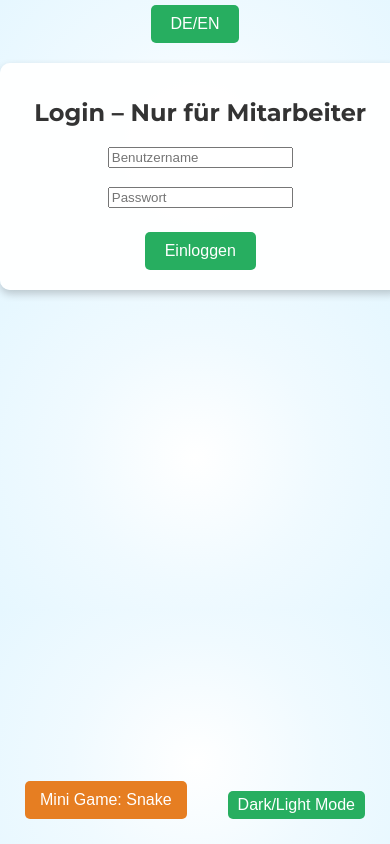
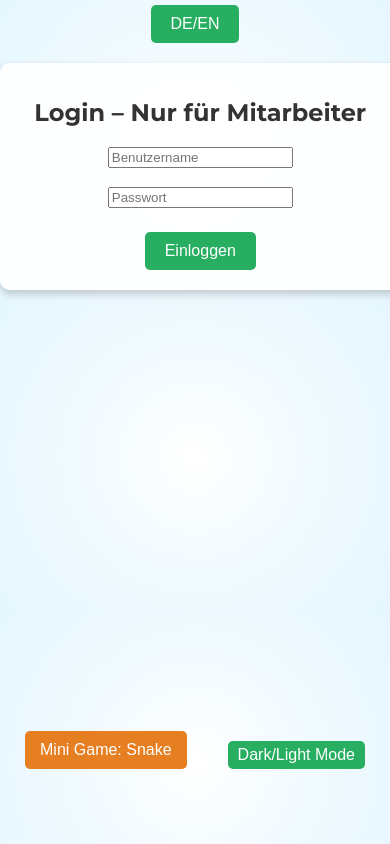
Before and after one commit to EM06-jpg/Quiz-Pohl-Handels-GmbH, a plain HTML site: page index.html in a window 390 px wide. Drawn offline with nearby package versions, Linux system fonts and the light colour scheme.

Commit message:
index.html

```diff
--- a/index.html
+++ b/index.html
@@ -118,6 +118,7 @@
       bottom: 0;
       width: 100%;
       text-align: center;
+      z-index: 900; /* Footer liegt unter den Buttons */
     }
     /* Fortschrittsanzeige */
     #progress-container {
@@ -158,7 +159,7 @@
     #results-table-container {
       margin-top: 30px;
     }
-    /* Dark/Light Mode Toggle & Mini Game Button */
+    /* Fixierte Buttons für Dark/Light Mode und Mini Game */
     #mode-toggle {
       position: fixed;
       bottom: 20px;
@@ -187,7 +188,7 @@
       color: #fff;
       border: none;
       border-radius: 5px;
-      z-index: 10000;
+      z-index: 1000;
     }
     /* Easter Egg */
     #easter-egg {
@@ -201,7 +202,7 @@
       border-radius: 8px;
       box-shadow: 0 2px 8px rgba(0,0,0,0.3);
     }
-    /* Responsive */
+    /* Responsive Anpassungen */
     @media (max-width: 600px) {
       header h1 {
         font-size: 2em;
@@ -226,6 +227,10 @@
       }
       #progress-text {
         font-size: 1.2em;
+      }
+      /* Hier die fixierten Buttons etwas höher legen, damit sie den Footer nicht überdecken */
+      #mode-toggle, #mini-game-btn {
+        bottom: 70px;
       }
     }
     /* Dark Mode Styles */
```
